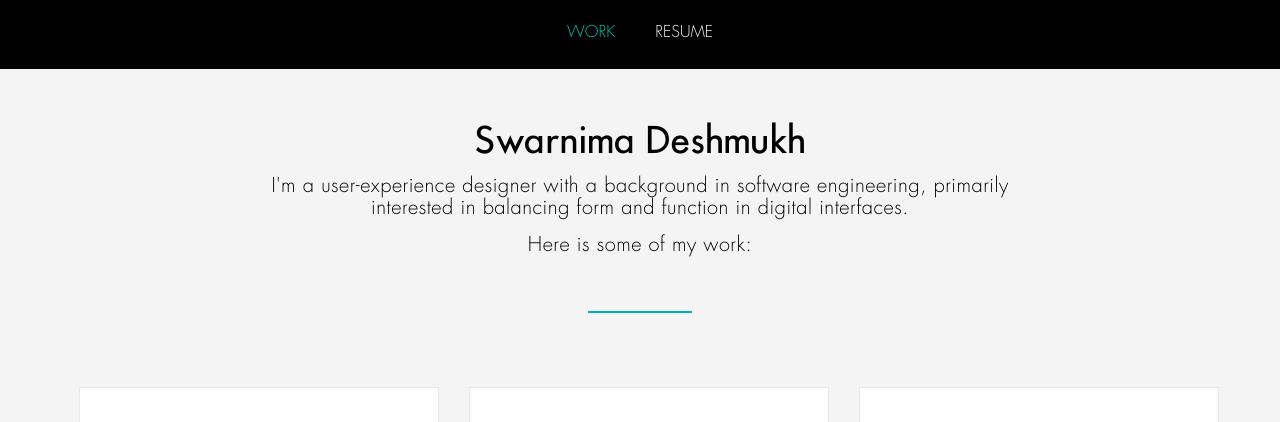
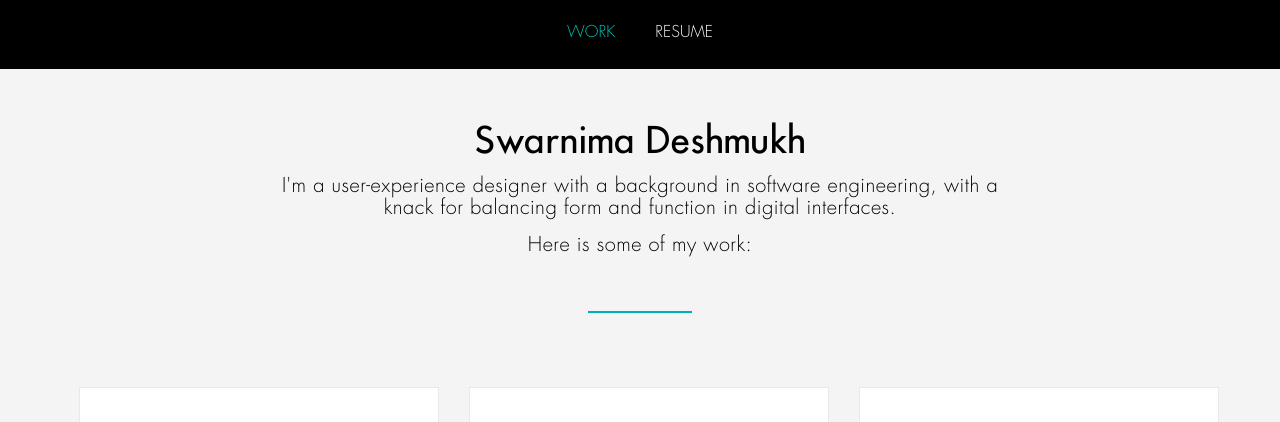
Before and after one commit to swarnimadeshmukh/swarnimadeshmukh.github.io, a website: page index.html in a window 1280 px wide. Shown: the top 422 px of the page. Drawn offline with nearby package versions, Linux system fonts and the light colour scheme.

Commit message:
Update index.html

```diff
--- a/index.html
+++ b/index.html
@@ -104,7 +104,7 @@
                     <div class="site-heading">
                         <h1>Swarnima Deshmukh</h1>
 
-                      <span class="subheading">I'm a user-experience designer with a background in software engineering, primarily interested in balancing form and function in digital interfaces.</span>
+                      <span class="subheading">I'm a user-experience designer with a background in software engineering, with a knack for balancing form and function in digital interfaces.</span>
                         <span class="subheading">Here is some of my work:</span>
                     </div>
                 </div>
```
